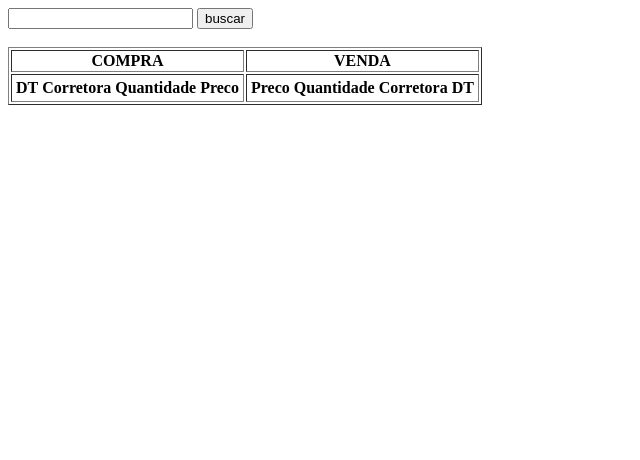
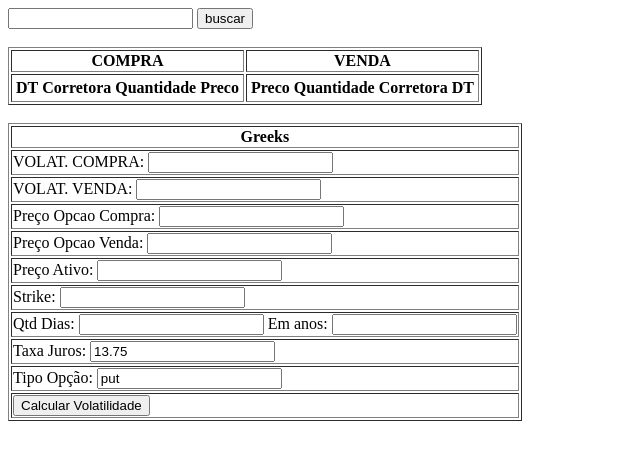
Before and after one commit to lyntonbr9/sata-html, a plain HTML site: page exemplo-bookofertas/exemplo-hb.html in a window 1280 px wide. Shown: the whole page, without its empty margins (0-640 px from the left). Drawn offline with Linux system fonts and the light colour scheme.

Commit message:
Add files via upload
- calcula a volatilidade

```diff
--- a/exemplo-bookofertas/exemplo-hb.html
+++ b/exemplo-bookofertas/exemplo-hb.html
@@ -4,6 +4,7 @@
     <script src="jquery.min.js"></script>
     <script src="bootstrap.min-beautifier.js"></script>
     <script src="bootstrap-table.min-beautifier.js"></script>
+	<script src="black-scholes.js"></script>
     <link href="bootstrap-table.min-beautifier.css" rel="stylesheet" type="text/css" />
     <script type="text/javascript">
 		var jsonBID;
@@ -36,6 +37,8 @@
 				//Assigning data to table
 				data: jsonASK
 			});
+			$('#PRECO_OPCAO_COMPRA').val(jsonBID[0].P);
+			$('#PRECO_OPCAO_VENDA').val(jsonASK[0].P);
 		}
 
         $(document).ready(function () {
@@ -46,6 +49,22 @@
 				}
 			});
         });
+
+		function getVolatilidade() {
+			var pa = $('#PRECO_ATIVO').val();
+			var strike = $('#STRIKE').val();
+			var daysInYears = bs.getDaysInYears($('#QTD_DIAS').val());
+			$('#QTD_DIAS_EM_ANOS').val(daysInYears);
+			var precoOpcaoCompra = $('#PRECO_OPCAO_COMPRA').val();
+			var precoOpcaoVenda = $('#PRECO_OPCAO_VENDA').val();
+			var txjuros = ($('#TX_JUROS').val()/100);
+			var tipoOpcao = $('#TIPO_OPCAO').val();
+			var volatilidadeCompra = bs.getVolatility(pa, strike, daysInYears, txjuros, precoOpcaoCompra, tipoOpcao);
+			var volatilidadeVenda = bs.getVolatility(pa, strike, daysInYears, txjuros, precoOpcaoVenda, tipoOpcao);
+			$('#VOLAT_BID').val(volatilidadeCompra*100);
+			$('#VOLAT_ASK').val(volatilidadeVenda*100);
+		}
+
     </script>
 </head>
 <body>
@@ -86,5 +105,90 @@
 			</td>
 		</tr>
 	</table>
+	<br/>
+	<table border="1">
+		<thead>
+			<tr>
+				<th>Greeks</th>
+			</tr>
+		</thead>
+		<tr>
+			<td>
+				VOLAT. COMPRA: <input type="text" id="VOLAT_BID"></input>
+			</td>
+		</tr>
+		<tr>
+			<td>
+				VOLAT. VENDA: <input type="text" id="VOLAT_ASK"></input>
+			</td>
+		</tr>
+		<tr>
+			<td>
+				Preço Opcao Compra: <input type="text" id="PRECO_OPCAO_COMPRA"></input>
+			</td>
+		</tr>
+		<tr>
+			<td>
+				Preço Opcao Venda: <input type="text" id="PRECO_OPCAO_VENDA"></input>
+			</td>
+		</tr>
+		<tr>
+			<td>
+				Preço Ativo: <input type="text" id="PRECO_ATIVO"></input>
+			</td>
+		</tr>
+		<tr>
+			<td>
+				Strike: <input type="text" id="STRIKE"></input>
+			</td>
+		</tr>
+		<tr>
+			<td>
+				Qtd Dias: <input type="text" id="QTD_DIAS"></input> Em anos: <input type="text" id="QTD_DIAS_EM_ANOS"></input>
+			</td>
+		</tr>
+		<tr>
+			<td>
+				Taxa Juros: <input type="text" id="TX_JUROS" value="13.75"></input>
+			</td>
+		</tr>
+		<tr>
+			<td>
+				Tipo Opção: <input type="text" id="TIPO_OPCAO" value="put"></input>
+			</td>
+		</tr>
+		<tr>
+			<td>
+				<input type="button" value="Calcular Volatilidade" onclick="getVolatilidade();"></input>
+			</td>
+		</tr>
+		<!--
+		<tr>
+			<td>
+				DELTA: <input type="text" id="DELTA"></input>
+			</td>
+		</tr>
+		<tr>
+			<td>
+				GAMMA: <input type="text" id="GAMMA"></input>
+			</td>
+		</tr>
+		<tr>
+			<td>
+				THETA: <input type="text" id="THETA"></input>
+			</td>
+		</tr>
+		<tr>
+			<td>
+				VEGA: <input type="text" id="VEGA"></input>
+			</td>
+		</tr>
+		<tr>
+			<td>
+				RHO: <input type="text" id="RHO"></input>
+			</td>
+		</tr>
+		-->
+	</table>
 </body>
 </html>
```
